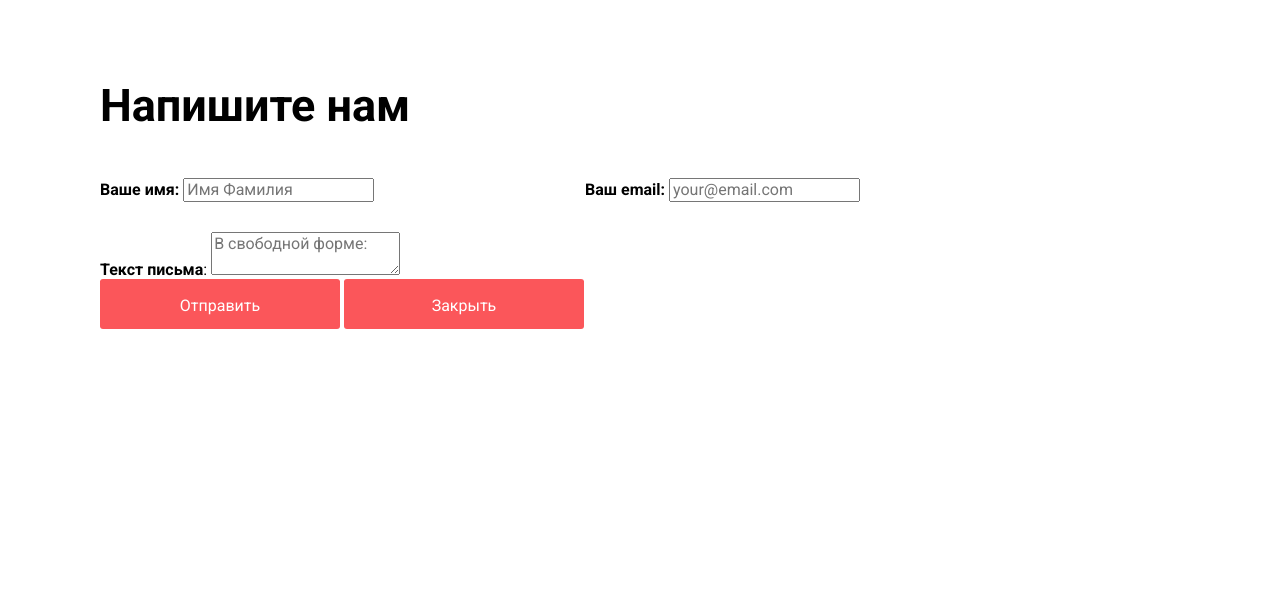
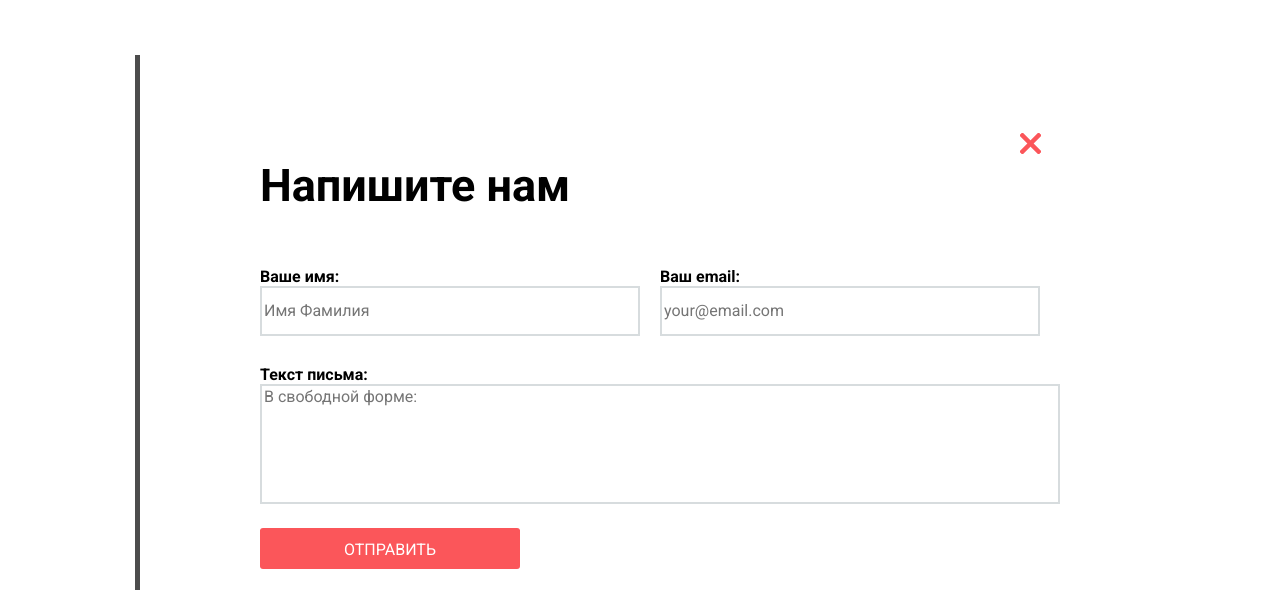
Before and after one commit to lowercaseEnd/nerds, a plain HTML site: page index.html in a window 1280 px wide. Shown: the part 2210-2800 px from the top of the page. Before the commit the page ends 2569 px from the top, so only its background shows below. Drawn offline with Linux system fonts and the light colour scheme.

Commit message:
Начал делать модалку, остались тени и шрифты

```diff
--- a/css/catalog.css
+++ b/css/catalog.css
@@ -18,31 +18,6 @@ h3 {
 .next-link{
     background-color: #eeeeee;
 }
-.pages-list{
-	display: flex;
-	justify-content: space-between;
-	width: 450px;
-}
-.page-link{
-
-    padding: 15px;
-    background-color: #eeeeee;
-    color: #fff;
-}
-.page-link:hover, .next-link:hover{
-    background-color: #dfdfdf;
-}
-.page-link:active, .next-link:active{
-    background-color: #d5d5d5;
-    border-top-style: initial;
-    border-top-width: 2px;
-    border-top-color: hsla(183, 47, 1, 0.1);
-}
-.page-link:focus{
-    border-style: initial;
-    border-width: 2px;
-    border-color: #dbdbdb;
-}
 .sort-by-link, .asc-desc-link{
     font-size: 14px;
     line-height: 18px;
@@ -56,13 +31,6 @@ h3 {
     color: rgba(0, 0, 0, 1);
 }
 
-/*Списки*/
-
-.main-nav{
-    padding-top: 49px;
-}
-
-
 /*Flex*/
 /*Навигация*/
 .main-nav{
@@ -70,16 +38,6 @@ h3 {
     min-height: 320px;
     flex-direction: column;
     align-items: center;
-    justify-content: space-between;
-}
-.main-nav-wrapper{
-    width: 100%;
-}
-.wrapper{
-    display: flex;
-    margin: 0 auto;
-    padding: 0 10px;
-    width: 1160px;
     justify-content: space-between;
 }
 .page-header{
@@ -102,7 +60,7 @@ h3 {
 }
 .main-wrapper{
     display: flex;
-    width: 1160px;
+    width: 1180px;
     padding: 0 20px;
     margin: 0 auto;
 }
@@ -168,6 +126,7 @@ h3 {
 
 	background-image: url("../img/radio-off.png");
 	background-repeat: no-repeat;
+	opacity: 0.4;
 }
 .radio-button:checked + label::after{
 	content: "";
@@ -180,7 +139,7 @@ h3 {
 
 	background-image: url("../img/radio-on.png");
 	background-repeat: no-repeat;
-	opacity: 0.1;
+	opacity: 0.4;
 }
 
 .radio-button:checked + label::before{
@@ -195,8 +154,9 @@ h3 {
 	width: 25px;
 	height: 25px;
 
-	background-image: url("../img/checkbox-off-grey.png");
+	background-image: url("../img/checkbox-off.png");
 	background-repeat: no-repeat;
+	opacity: 0.4;
 }
 .checkbox:checked + label::after{
 	content: "";
@@ -208,14 +168,19 @@ h3 {
 	width: 27px;
 	height: 23px;
 
-	background-image: url("../img/checkbox-on-grey.png");
+	background-image: url("../img/checkbox-on.png");
 	background-repeat: no-repeat;
+	opacity: 0.4;
 }
 .checkbox:checked + label::before{
 	display: none;
 }
-.visually-hidden{
-	opacity: 0;
+
+.radio-button + label:hover::before,
+.radio-button:checked + label:hover::after,
+.checkbox + label:hover::before,
+.checkbox:checked + label:hover::after{
+	opacity: 1;
 }
 /*Hide border on forms*/
 form fieldset{
@@ -391,40 +356,6 @@ html, body{
 }
 
 
-/*Button*/
-.button {
-  text-transform: uppercase;
-  font: inherit;
-  text-align: center;
-  display: inline-block;
-  background-color: #fb565a;
-  color: #fff;
-  padding: 15px 15px;
-  margin: 0;
-  width: 240px;
-  height: 50px;
-
-  border-width: 3px 0 0 0;
-  border-color: #fb565a;
-  border-style: solid;
-  border-radius: 3px;
-
-  text-decoration: none;
-}
-
-.button:hover {
-  background-color: #e74246;
-  border-color: #e74246;
-}
-
-.button:focus {
-  background-color: #d7373b;
-  color: rgba(255, 255, 255, 0.3);
-  border-top-style: solid;
-  border-top-width: 3px;
-  border-top-color: rgb(0, 0, 0, 0.1);
-}
-
 /*flex links to dif pages at the bottom*/
 .pages-list{
   list-style-type: none;
--- a/css/global.css
+++ b/css/global.css
@@ -48,8 +48,22 @@ a {
 
 .main-nav, .cart {
   line-height: 30px;
+  padding-top: 49px;
+
 }
 
+.main-nav{
+  width: 100%;
+  background-color: #eee;
+}
+
+.wrapper {
+  width: 1180px;
+  margin: 0 auto;
+  padding: 0 20px;
+  display: flex;
+  justify-content: space-between;
+}
 /*List in line*/
 .nav-list{
   display: flex;
@@ -67,11 +81,7 @@ a {
 /*Background image*/
 /*Cart*/
 .cart{
-  width: 160px;
-  padding-left: 40px;
-  display: flex;
-  justify-content: flex-end;
-  align-items: center;
+  padding-top: 30px;
 }
 .cart-link{
   position: relative;
@@ -83,7 +93,7 @@ a {
   height: 18px;
 
   position: absolute;
-  top: 5px;
+  top: 0;
   right: 95px;
 
   background-image: url("../img/svg/cart-icon.svg");
@@ -129,6 +139,7 @@ h2 {
 .button {
   font: inherit;
   text-align: center;
+  text-transform: uppercase;
   display: inline-block;
   background-color: #fb565a;
   color: #fff;
@@ -143,6 +154,7 @@ h2 {
   border-radius: 3px;
 
   text-decoration: none;
+  cursor: pointer;
 }
 
 .button:hover {
@@ -232,7 +244,7 @@ h2 {
 }
 .footer-info{
   display: flex;
-  width: 1160px;
+  width: 1180px;
   padding: 70px 0;
 }
 
@@ -253,3 +265,91 @@ h2 {
   justify-content: space-between;
   padding-bottom: 30px;
 }
+
+/*write us modal form*/
+.write-us{
+  width: 1000px;
+  height: 590px;
+  color: #000;
+  background-color: #fff;
+  box-sizing: border-box;
+
+  padding: 100px 100px;
+
+  display: flex;
+  flex-direction: column;
+  margin: 0 auto;
+
+  position: relative;
+
+  box-shadow: -5px 2px rgba(0, 1, 1, 0.7);
+}
+.button-close{
+  position: absolute;
+  top: 80px;
+  left: 880px;
+
+  width: 21px;
+  height: 21px;
+
+  font-size: 0;
+  border: none;
+
+  background-color: #fff;
+}
+.button-close:hover{
+  background-color: #fff;
+}
+
+.button-close::before,
+.button-close::after{
+  content: "";
+  position: absolute;
+  width: 21px;
+  height: 21px;
+  top: 0;
+  left: 0;
+  background-image: url("../img/close-cross.png");
+  background-repeat: no-repeat;
+}
+.button-send{
+  width: 260px;
+}
+
+.top-forms{
+  display: flex;
+  justify-content: space-between;
+}
+.write-us label{
+  display: block;
+}
+.name-form, .email-form{
+  width: 400px;
+  padding: 0 20px;
+}
+.message-form{
+  width: 800px;
+  padding: 0 20px;
+}
+.name-form input, .email-form input{
+  width: 380px;
+  height: 50px;
+  border: 2px solid #d7dcde;
+  background-color: #fff;
+  color: rgba(0, 0, 0, 0.5);
+}
+.message-form textarea{
+  width: 800px;
+  height: 120px;
+  border: 2px solid #d7dcde;
+  background-color: #fff;
+  color: rgba(0, 0, 0, 0.5);
+  resize: none;
+}
+.write-us legend{
+  padding: 10px 20px
+}
+.button-send{
+  margin: 20px;
+  padding: 10px 20px;
+}
--- a/css/index.css
+++ b/css/index.css
@@ -106,21 +106,6 @@ a.button-yellow:focus {
 
 /*Основная навигация*/
 
-.main-nav-wrapper {
-  width: 100%;
-}
-
-.wrapper {
-  width: 1160px;
-  margin: 0 auto;
-  padding: 0 20px;
-  display: flex;
-  justify-content: space-between;
-}
-
-.main-nav {
-  padding-top: 49px;
-}
 
 /*Слайды в шапке*/
 
@@ -158,7 +143,7 @@ input[name="toggle"]{
 }
 .slider-list li{
   box-sizing: border-box;
-  width: 1160px;
+  width: 1180px;
   padding: 0 20px;
   margin: 0 auto;
   height: 350px;
@@ -168,8 +153,7 @@ input[name="toggle"]{
 }
 #slide1:checked~.button-controls label[for="slide1"],
 #slide2:checked~.button-controls label[for="slide2"],
-#slide3:checked~.button-controls label[for="slide3"]
-{
+#slide3:checked~.button-controls label[for="slide3"]{
   background-color: #c1c1c1;
 }
 #slide1:checked~.slider-list li:nth-child(1){
@@ -223,7 +207,7 @@ input[name="toggle"]{
 .services-list {
   display: flex;
   justify-content: space-around;
-  width: 1160px;
+  width: 1180px;
   padding: 0 20px;
   margin: 0 auto;
 }
@@ -242,7 +226,7 @@ input[name="toggle"]{
 
 .section-wrapper {
   display: flex;
-  width: 1160px;
+  width: 1180px;
   margin: 0 auto;
   padding: 0 20px;
   justify-content: space-between;
@@ -264,7 +248,7 @@ input[name="toggle"]{
 
 .sponsors-list {
   display: flex;
-  width: 1160px;
+  width: 1180px;
   padding: 0 20px;
   margin: 0 auto;
   justify-content: space-between;
--- a/index.html
+++ b/index.html
@@ -14,7 +14,6 @@
 
     <header class="main-header">
         <nav class="main-nav">
-            <div class="main-nav-wrapper">
                 <div class="wrapper">
                     <a href="#" class="index-logo">
                         <img src="img/svg/nerds-logo.svg" alt="nerds-logo">
@@ -37,7 +36,7 @@
                         <a href="#" class="nav-link cart-link">КОРЗИНА</a>
                     </div>
                 </div>
-            </div>
+
         </nav>
         <input name="toggle" id="slide1" type="radio" checked>
     <input name="toggle" id="slide2" type="radio">
@@ -260,11 +259,11 @@
             </div>
         </div>
         <div class="message-form">
-            <label for="write-us-message"><strong class="modal-field">Текст письма</strong>:</label>
+            <label for="write-us-message"><strong class="modal-field">Текст письма:</strong></label>
             <textarea id="write-us-message" placeholder="В свободной форме:" name="user-message"></textarea>
         </div>
-        <button class="modal button button-send" type="submit">Отправить</button>
-        <button class="modal button button-close" type="button">Закрыть</button>
+        <button class="button button-send" type="submit">Отправить</button>
+        <button class="button button-close" type="button">Закрыть</button>
     </form>
 </body>
 
--- a/writeus.css
+++ b/writeus.css
@@ -0,0 +1,81 @@
+.write-us{
+  width: 1000px;
+  height: 590px;
+  color: #000;
+  background-color: #eee;
+  box-sizing: border-box;
+
+  padding: 100px 100px;
+
+  display: flex;
+  flex-direction: column;
+  margin: 0 auto;
+
+  position: relative;
+}
+.button-close{
+  position: absolute;
+  top: 80px;
+  left: 880px;
+
+  width: 21px;
+  height: 21px;
+
+  font-size: 0;
+  border: none;
+
+  background-color: #eee;
+}
+
+.button-close::before,
+.button-close::after{
+  content: "";
+  position: absolute;
+  width: 21px;
+  height: 21px;
+  top: 0;
+  left: 0;
+  background-image: url("img/close-cross.png");
+  background-repeat: no-repeat;
+}
+.button-send{
+  width: 260px;
+}
+
+.top-forms{
+  display: flex;
+  justify-content: space-between;
+}
+.write-us label{
+  display: block;
+}
+.name-form, .email-form{
+  width: 400px;
+  padding: 0 20px;
+}
+.message-form{
+  width: 800px;
+  padding: 0 20px;
+}
+.name-form input, .email-form input{
+  width: 380px;
+  height: 50px;
+  border: 2px solid #d7dcde;
+  background-color: #fff;
+  color: rgba(0, 0, 0, 0.5);
+}
+.message-form textarea{
+  width: 800px;
+  height: 120px;
+  border: 2px solid #d7dcde;
+  background-color: #fff;
+  color: rgba(0, 0, 0, 0.5);
+  resize: none;
+}
+.write-us legend{
+  padding: 10px 20px
+}
+.button-send{
+  margin: 20px;
+  padding: 10px 20px;
+}
```
Also changed, not shown: catalog.html (+3 -3 lines), writeus.html (+4 -3 lines), img/close-cross.png (added).
